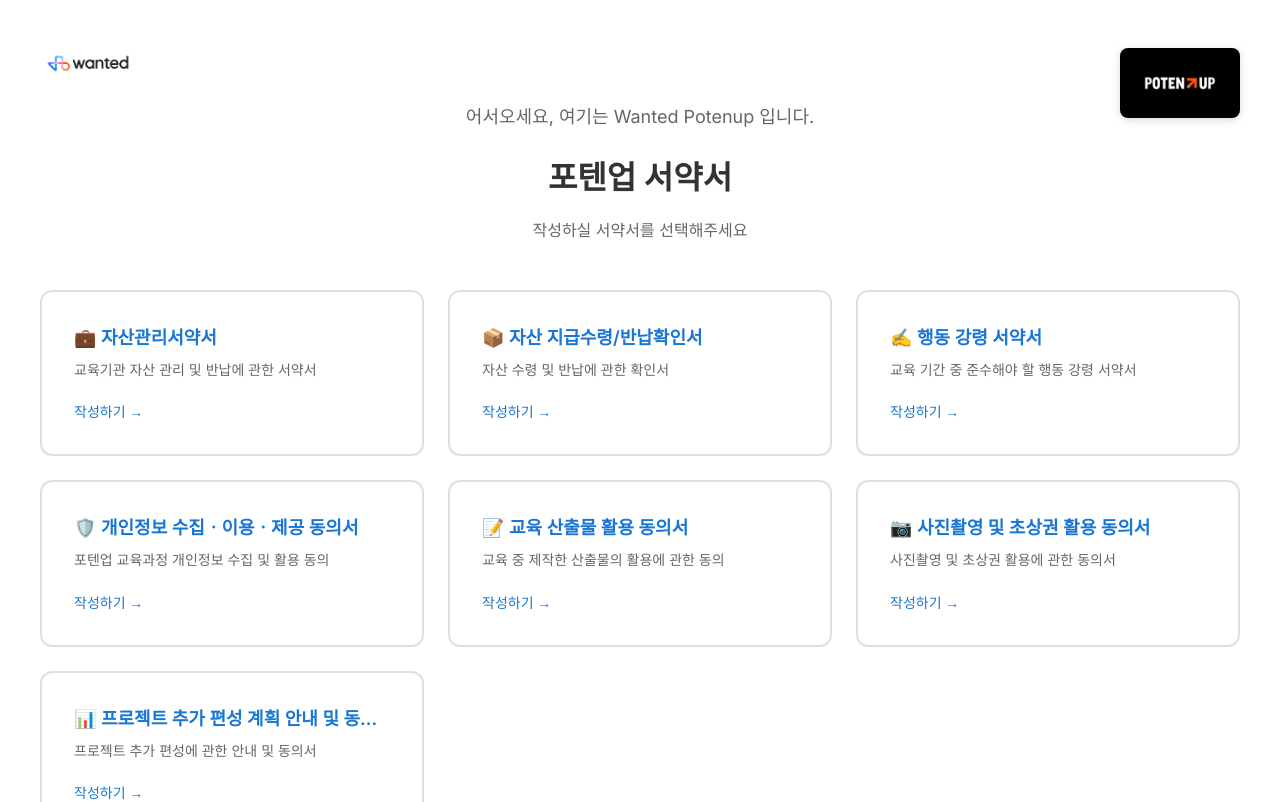
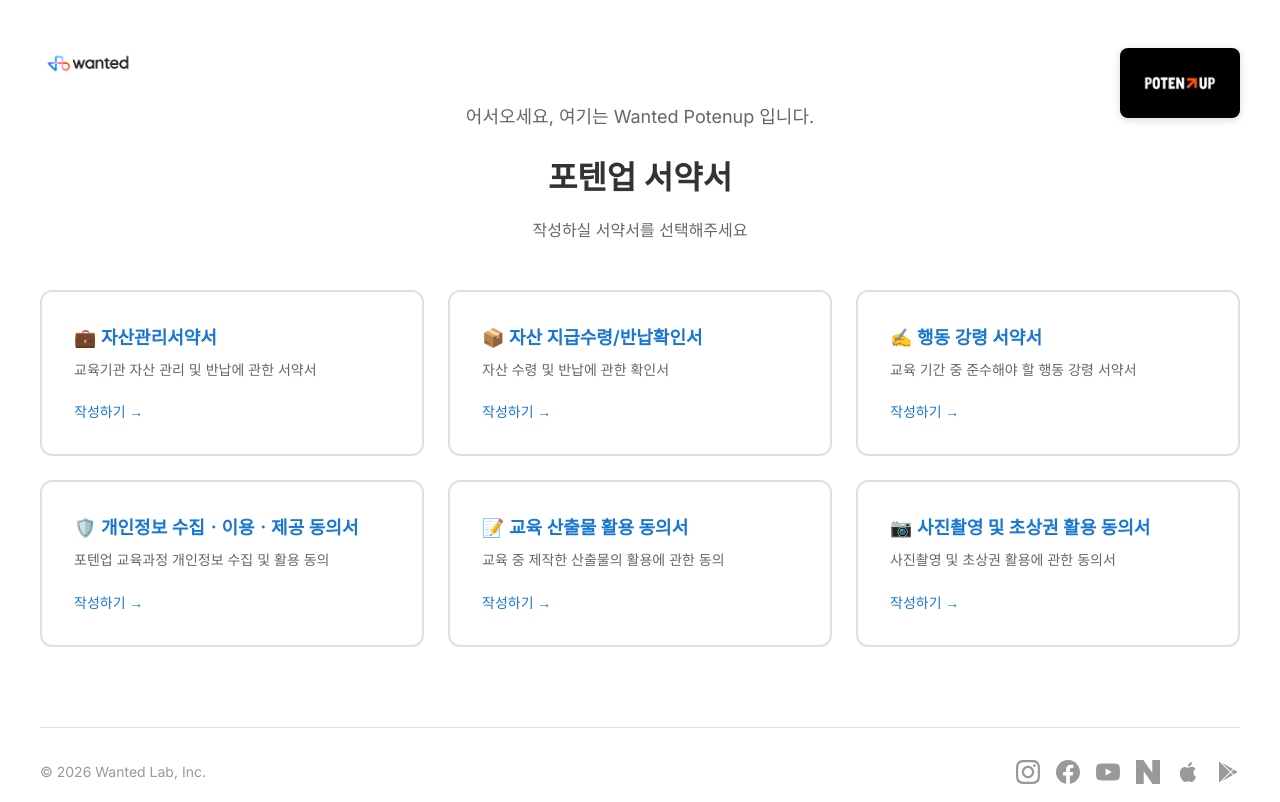
Before and after one commit to choi-jakyung/POTENUP, a Next.js app: page / in a window 1280 px wide. Shown: the top 802 px of the page. Built offline with nearby package versions, Linux system fonts and the light colour scheme.

Commit message:
Remove project consent item from main page

```diff
--- a/app/page.tsx
+++ b/app/page.tsx
@@ -40,12 +40,6 @@ export default function Home() {
       title: '📷 사진촬영 및 초상권 활용 동의서',
       description: '사진촬영 및 초상권 활용에 관한 동의서',
       path: '/photo-consent',
-    },
-    {
-      id: 'project',
-      title: '📊 프로젝트 추가 편성 계획 안내 및 동의서',
-      description: '프로젝트 추가 편성에 관한 안내 및 동의서',
-      path: '/project-consent',
     },
   ];
 
```
